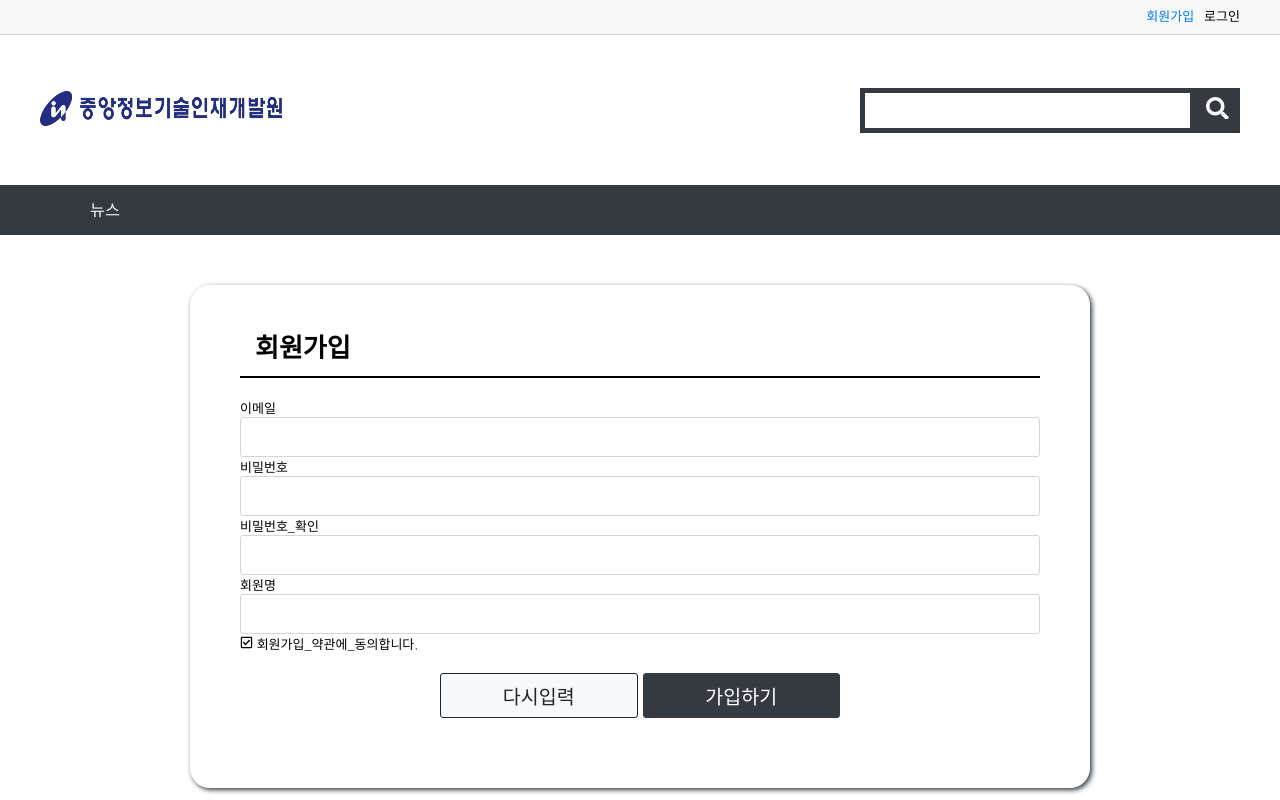
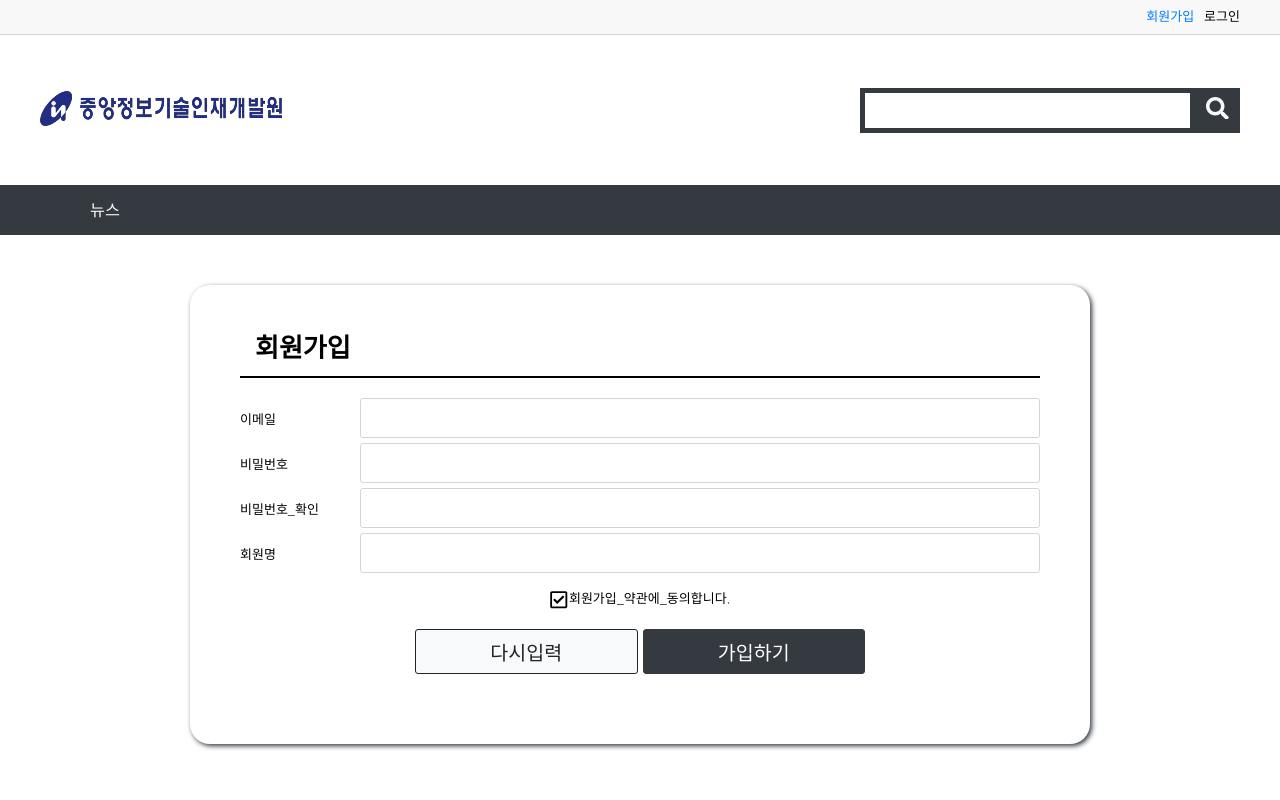
Before and after one commit to parksaehyun/React_Project, a React (Create React App) app: page /member/join in a window 1280 px wide. Shown: the top 800 px of the page. Built offline with nearby package versions, Linux system fonts and the light colour scheme.

Commit message:
회원 가입 양식 검증, 메세지 공통 컴포넌트

```diff
--- /dev/null
+++ b/src/commons/components/MessageBox.js
@@ -0,0 +1,42 @@
+import React from 'react';
+import styled, { css } from 'styled-components';
+import { color } from '../../styles/color';
+import fontSize from '../../styles/fontSize';
+const { small } = fontSize;
+
+const Box = styled.div`
+  text-align: center;
+  padding: 7px 10px;
+  font-size: ${small};
+  border-radius: 3px;
+  color: ${color.dark};
+
+  & + & {
+    margin-top: 5px;
+  }
+
+  ${({ color: c }) =>
+    c &&
+    css`
+      color: ${color[c]};
+      box-shadow: 2px 2px 5px ${color[c]};
+    `}
+`;
+
+const MessageBox = ({ messages, color, children }) => {
+  messages = messages || [];
+
+  if (children) messages.push(children);
+
+  return (
+    <>
+      {messages.map((message, i) => (
+        <Box key={i} color={color}>
+          {message}
+        </Box>
+      ))}
+    </>
+  );
+};
+
+export default React.memo(MessageBox);
--- a/src/member/components/JoinForm.js
+++ b/src/member/components/JoinForm.js
@@ -1,50 +1,110 @@
-import React from "react";
-import { useTranslation } from "react-i18next";
-import styled from "styled-components";
-import { FaCheckSquare, FaRegCheckSquare } from "react-icons/fa";
-import { BigButton, ButtonGroup } from "../../commons/components/Buttons";
-import InputBox from "../../commons/components/InputBox";
+import React from 'react';
+import { useTranslation } from 'react-i18next';
+import styled from 'styled-components';
+import { FaCheckSquare, FaRegCheckSquare } from 'react-icons/fa';
+import { BigButton, ButtonGroup } from '../../commons/components/Buttons';
+import InputBox from '../../commons/components/InputBox';
+import MessageBox from '../../commons/components/MessageBox';
 
+const FormBox = styled.form`
+  dl {
+    display: flex;
+    align-items: center;
 
-const FormBox = styled.form``;
+    dt {
+      width: 120px;
+    }
 
-const JoinForm = () => {
+    dd {
+      flex-grow: 1;
+    }
+  }
+
+  dl + dl {
+    margin-top: 5px;
+  }
+
+  .terms-agree {
+    text-align: center;
+    margin: 15px 0;
+
+    svg {
+      font-size: 1.5rem;
+      vertical-align: middle;
+    }
+  }
+`;
+
+const JoinForm = ({ form, onSubmit, onChange, onToggle, onReset, errors }) => {
   const { t } = useTranslation();
-    return <FormBox autoCapitalize="off">
+  return (
+    <FormBox autoComplete="off" onSubmit={onSubmit}>
       <dl>
         <dt>{t('이메일')}</dt>
         <dd>
-                <InputBox type='text' />
+          <InputBox
+            type="text"
+            name="email"
+            value={form.email ?? ''}
+            onChange={onChange}
+          />
+          <MessageBox messages={errors.email} color="danger" />
         </dd>
       </dl>
       <dl>
         <dt>{t('비밀번호')}</dt>
         <dd>
-                <InputBox type='password' />
+          <InputBox
+            type="password"
+            name="password"
+            value={form.password ?? ''}
+            onChange={onChange}
+          />
+          <MessageBox messages={errors.password} color="danger" />
         </dd>
       </dl>
       <dl>
         <dt>{t('비밀번호_확인')}</dt>
         <dd>
-                <InputBox type='password' />
+          <InputBox
+            type="password"
+            name="confirmPassword"
+            value={form.confirmPassword ?? ''}
+            onChange={onChange}
+          />
+          <MessageBox messages={errors.confirmPassword} color="danger" />
         </dd>
       </dl>
       <dl>
         <dt>{t('회원명')}</dt>
         <dd>
-                <InputBox type='text' />
+          <InputBox
+            type="text"
+            name="name"
+            value={form.name ?? ''}
+            onChange={onChange}
+          />
+          <MessageBox messages={errors.name} color="danger" />
         </dd>
       </dl>
 
-        <div className="terms-agree">
-            <FaRegCheckSquare /> {t('회원가입_약관에_동의합니다.')}
+      <div className="terms-agree" onClick={onToggle}>
+        {form.agree ? <FaCheckSquare /> : <FaRegCheckSquare />}
+        {t('회원가입_약관에_동의합니다.')}
+
+        <MessageBox messages={errors.agree} color="danger" />
       </div>
 
-        <ButtonGroup width={400}>
-        <BigButton type="reset" color="light">{t('다시입력')}</BigButton>
-        <BigButton type="reset" color="dark">{t('가입하기')}</BigButton>
+      <ButtonGroup width={450}>
+        <BigButton type="button" color="light" onClick={onReset}>
+          {t('다시입력')}
+        </BigButton>
+        <BigButton type="submit" color="dark">
+          {t('가입하기')}
+        </BigButton>
       </ButtonGroup>
     </FormBox>
+  );
 };
 
 export default React.memo(JoinForm);
--- /dev/null
+++ b/src/member/containers/JoinContainer.js
@@ -0,0 +1,108 @@
+import React, { useState, useCallback } from 'react';
+import { useNavigate } from 'react-router-dom';
+import { useTranslation } from 'react-i18next';
+import JoinForm from '../components/JoinForm';
+
+const JoinContainer = () => {
+  // 양식 데이터
+  const [form, setForm] = useState({
+    agree: false,
+  });
+
+  // 양식 항목별 에러 메세지
+  const [errors, setErrors] = useState({});
+
+  const { t } = useTranslation();
+
+  const navigate = useNavigate();
+
+  /**
+   * 회원 가입 처리
+   *
+   * 1. 데이터 검증
+   *    1) 필수 항목 체크 - 이메일, 비밀번호, 비밀번호 확인, 회원명, 약관동의
+   *    2) 이메일 중복 여부, 이메일 형식 체크
+   *    3) 비밀번호 복잡성 체크
+   *    4) 비밀번호와 비밀번호 확인 일치 여부
+   *
+   * 2. 가입 처리 - 영구 저장
+   * 3. 로그인 페이지 이동
+   */
+  const onSubmit = useCallback(
+    (e) => {
+      e.preventDefault();
+
+      const _errors = {};
+      let hasErrors = false; // 에러 유무
+
+      /* 데이터 검증 - 필수 항목 체크 S */
+      const requiredFields = {
+        email: t('이메일을_입력하세요.'),
+        password: t('비밀번호를_입력하세요.'),
+        confirmPassword: t('비밀번호를_확인하세요.'),
+        name: t('회원명을_입력하세요.'),
+        agree: t('회원가입_약관에_동의하세요.'),
+      };
+
+      for (const [field, msg] of Object.entries(requiredFields)) {
+        // !form[field] - null, undefined, '' 체크, !form[field].trim() - '    '
+        if (!form[field] || (typeof form[field] === 'string' && !form[field].trim())) {
+          _errors[field] = _errors[field] || [];
+          _errors[field].push(msg);
+          hasErrors = true;
+        }
+      }
+
+      /* 데이터 검증 - 필수 항목 체크 E */
+
+      /* 데이터 검증 - 비밀번호와 비밀번호 확인 일치 여부 */
+      if (
+        form.password &&
+        form.confirmPassword &&
+        form.password !== form.confirmPassword
+      ) {
+        _errors.confirmPassword = _errors.confirmPassword || [];
+        _errors.confirmPassword.push(t('비밀번호가_정확하지_않습니다.'));
+        hasErrors = true;
+      }
+
+      setErrors(_errors);
+
+      if (hasErrors) {
+        // 검증 실패시 가입 처리 X
+        return;
+      }
+
+      /* 가입처리 */
+
+      /* 가입완료 후 로그인 페이지 이동 */
+      navigate('/member/login', { replace: true }); // replace: true -> 방문기록 X
+    },
+    [t, form, navigate],
+  );
+
+  const onChange = useCallback((e) => {
+    const name = e.target.name;
+    const value = e.target.value.trim();
+    setForm((form) => ({ ...form, [name]: value }));
+  }, []);
+
+  const onToggle = useCallback(() => {
+    setForm((form) => ({ ...form, agree: !form.agree }));
+  }, []);
+
+  const onReset = useCallback(() => setForm({ agree: false }), []);
+
+  return (
+    <JoinForm
+      form={form}
+      errors={errors}
+      onSubmit={onSubmit}
+      onChange={onChange}
+      onToggle={onToggle}
+      onReset={onReset}
+    />
+  );
+};
+
+export default React.memo(JoinContainer);
--- a/src/member/pages/Join.js
+++ b/src/member/pages/Join.js
@@ -1,21 +1,21 @@
-import React from "react";
-import { Helmet } from "react-helmet-async";
-import { useTranslation } from "react-i18next";
-import JoinForm from "../components/JoinForm";
-import { OuterBox } from "../../commons/components/LayoutBox";
-import { MainTitle } from "../../commons/components/TitleBox";
-
+import React from 'react';
+import { Helmet } from 'react-helmet-async';
+import { useTranslation } from 'react-i18next';
+import JoinContainer from '../containers/JoinContainer';
+import { OuterBox } from '../../commons/components/LayoutBox';
+import { MainTitle } from '../../commons/components/TitleBox';
 
 const Join = () => {
   const { t } = useTranslation();
+
   return (
     <>
       <Helmet>
-                <title>{('회원가입')}</title>
+        <title>{t('회원가입')}</title>
       </Helmet>
       <OuterBox>
-            <MainTitle>{t('회원가입')}</ MainTitle>
-            <JoinForm />
+        <MainTitle>{t('회원가입')}</MainTitle>
+        <JoinContainer />
       </OuterBox>
     </>
   );
```
Lines whose indentation alone changed are shown as unchanged.
